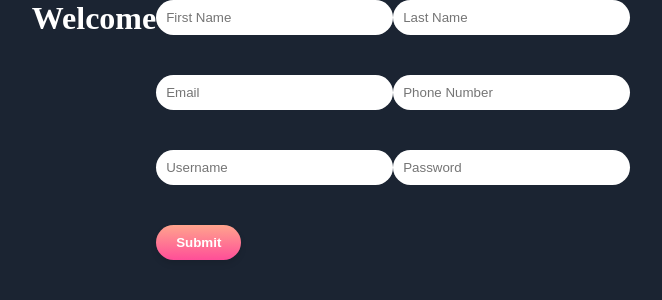
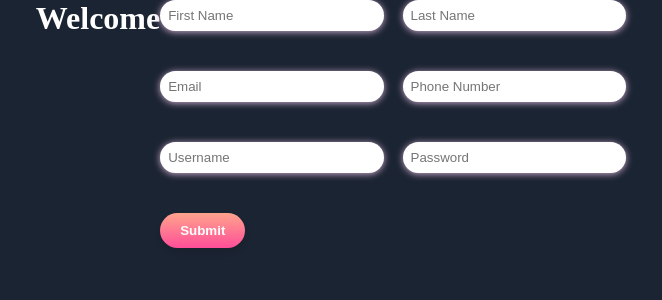
Before and after one commit to fikireguale/comp307-proj, a React (Create React App) app in the folder frontend/: page /registration in a window 1280 px wide. Shown: the top 300 px of the page, without its empty margins (309-971 px from the left). Built offline with nearby package versions, Linux system fonts and the light colour scheme.

Commit message:
modified
gotta adjust the position of the form

```diff
--- a/frontend/src/index.css
+++ b/frontend/src/index.css
@@ -6,6 +6,7 @@
   background-color: #1B2432;
 
 }
+
 .registration h1{
   color:white;
   margin-bottom: 30px;
@@ -34,14 +35,16 @@
 }
 
 .registration button:hover {
-  box-shadow: 0 5px 10px #EEF5FF;
+  box-shadow: 0 5px 10px #7C93C3;
   transform: scale(1.05); /* Slightly increase size on hover */
 }
 
 .registration input {
-  padding: 10px;
+  width: 48%;
+  padding: 8px;
   border-radius: 25px;
   border: none;
+  box-shadow: 0 1px 7px rgb(205, 172, 206);
   margin-bottom: 25px; /* Spacing between input fields */
 
 }
--- a/frontend/src/pages/Registration.js
+++ b/frontend/src/pages/Registration.js
@@ -56,6 +56,7 @@ const Registration = () =>{
 
         <div className="registration">
             <h1>Welcome</h1>
+
             <form className="register-form" onSubmit={handleSubmit}>
                 <div className="row">
                     <input size='25' type ='text' name='firstName' placeholder="First Name" onChange={handleChange}/>
```
